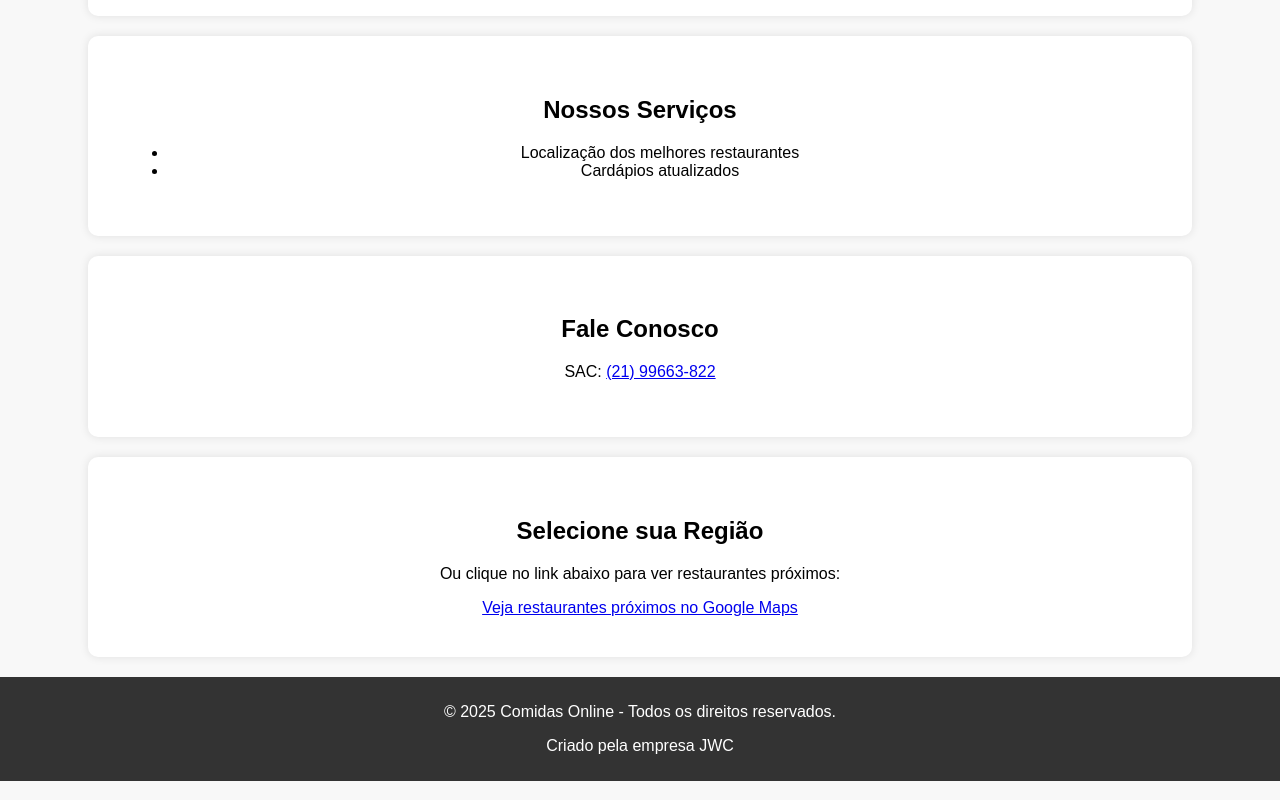
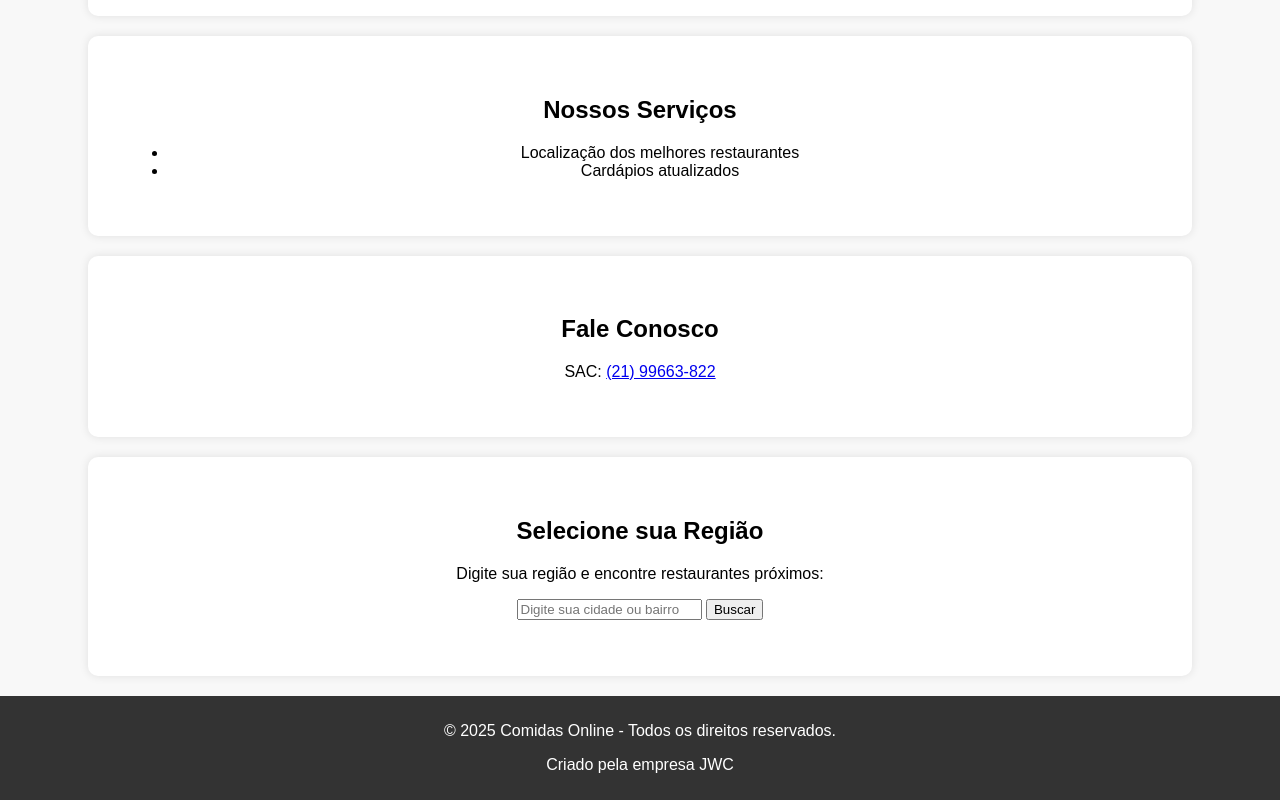
Before and after one commit to DevPython360/UC2Python, a plain HTML site: page site index.html in a window 1280 px wide. Shown: the part 435-1235 px from the top of the page. Drawn offline with Linux system fonts and the light colour scheme.

Commit message:
Update site index.html
Aula 3 - Melhoria de código: Adição de interação com o usuário e adição de links

```diff
--- a/site index.html
+++ b/site index.html
@@ -46,10 +46,12 @@
 
         <section id="regiao" class="section">
             <h2>Selecione sua Região</h2>
-            <p>Ou clique no link abaixo para ver restaurantes próximos:</p>
-            <a href="https://www.google.com/maps/search/Restaurante+Exemplo/@-22.7403157,-43.4722791,13z?entry=ttu&g_ep=EgoyMDI1MDMzMS4wIKXMDSoASAFQAw%3D%3D" target="_blank">
-                Veja restaurantes próximos no Google Maps
-            </a>
+            <p>Digite sua região e encontre restaurantes próximos:</p>
+
+            <input type="text" id="inputRegiao" placeholder="Digite sua cidade ou bairro">
+            <button onclick="buscarRegiao()">Buscar</button>
+
+            <p id="resultadoRegiao"></p>
         </section>
     </main>
 
@@ -58,5 +60,18 @@
         <p>Criado pela empresa JWC</p>
     </footer>
 
+    <script>
+        function buscarRegiao() {
+            let regiao = document.getElementById("inputRegiao").value;
+            if (regiao) {
+                document.getElementById("resultadoRegiao").innerHTML =
+                    `Restaurantes em <strong>${regiao}</strong> disponíveis em breve!`;
+            } else {
+                document.getElementById("resultadoRegiao").innerHTML =
+                    "Por favor, digite uma região.";
+            }
+        }
+    </script>
+
 </body>
 </html>
```
